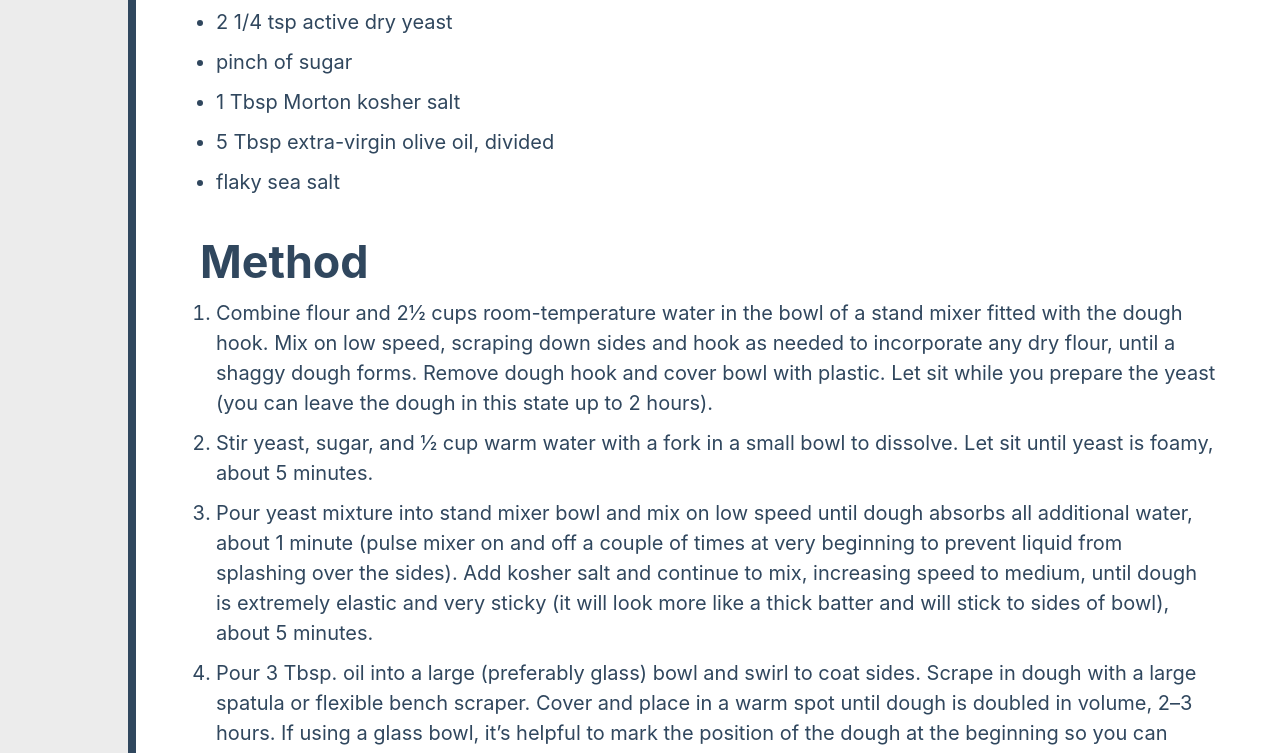
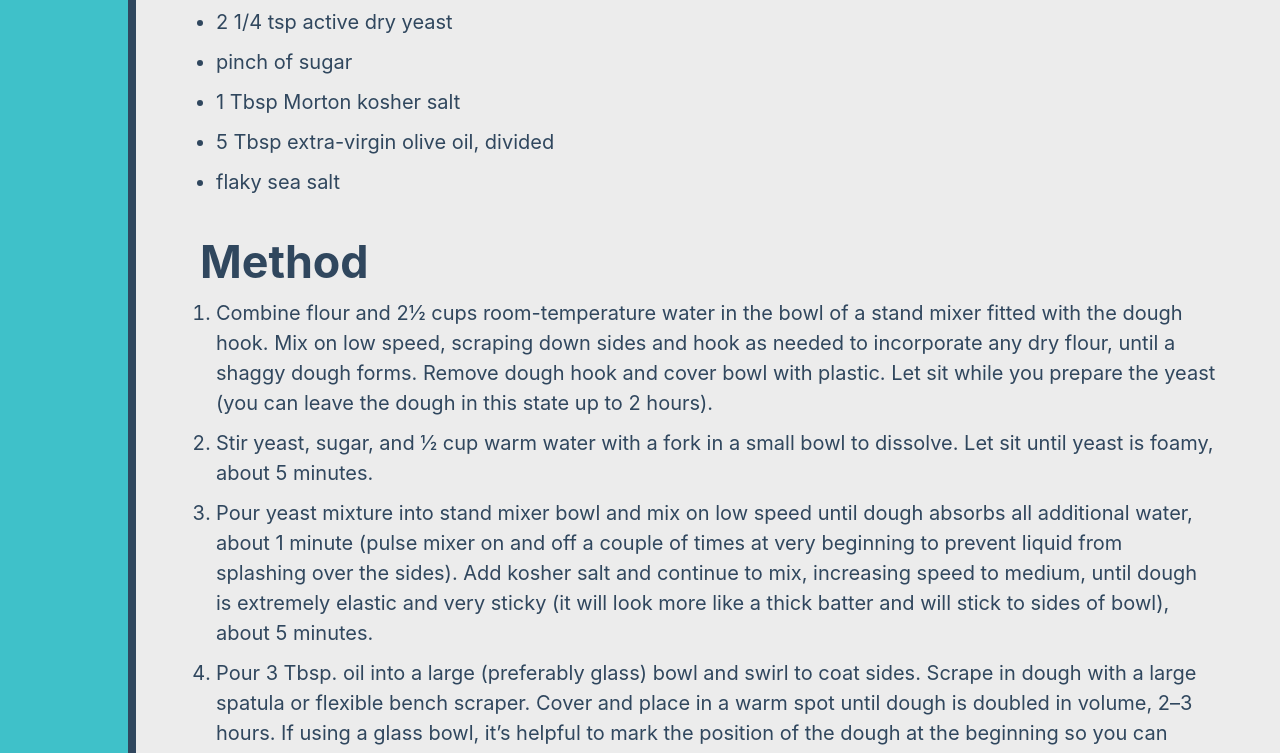
Before and after one commit to orangedaisy/showalt-family, an Eleventy site: page recipes/focaccia-bread.md in a window 1280 px wide. Shown: the part 501-1254 px from the top of the page. Built offline with nearby package versions, Linux system fonts and the light colour scheme; Eleventy itself is replaced by a stand-in of ours; files that its build step writes are made by us from their sources.

Commit message:
Tweak color of recipe page

```diff
--- a/assets/css/recipes.css
+++ b/assets/css/recipes.css
@@ -83,7 +83,7 @@ a:visited {
 
 /* My recipe styles */
 html {
-  background-color: var(--white);
+  background-color: var(--primary);
   color: var(--dark);
 }
 
@@ -181,7 +181,7 @@ header > ul > li {
 }
 
 div {
-  background-color: white;
+  background-color: var(--white);
   border-top: var(--block-border);
   border-left: var(--block-border);
   font-size: clamp(1rem, 2vw, 1.25rem);
```
